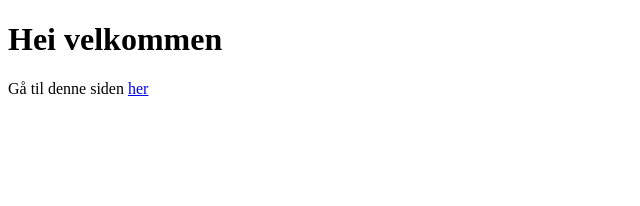
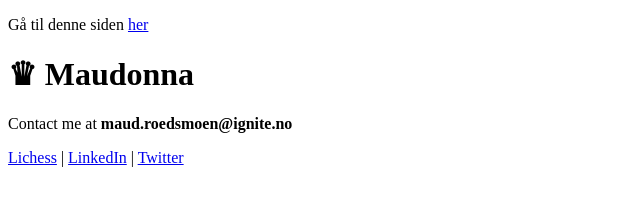
Before and after one commit to maud-rod/maud-rod.github.io, a plain HTML site: page index.html in a window 1280 px wide. Shown: the whole page, without its empty margins (0-640 px from the left). Drawn offline with Linux system fonts and the light colour scheme.

Commit message:
better page

```diff
--- a/index.html
+++ b/index.html
@@ -13,8 +13,9 @@
   </style>
 </head>
 <body>
-<h1>Hei velkommen</h1>
-
 <p>Gå til denne siden <a href="/templates">her</a></p>
+<h1>♛ Maudonna</h1>
+<p>Contact me at <strong>maud.roedsmoen@ignite.no</strong></p>
+<p><a href="https://lichess.org/@/maudsjakkerdeg/all" target="_blank">Lichess</a> | <a href="https://www.linkedin.com/in/maud-rodsmoen/" target="_blank">LinkedIn</a> | <a href="https://twitter.com/Dronning__Maud" target="_blank">Twitter</a></p>
 </body>
 </html>
```
